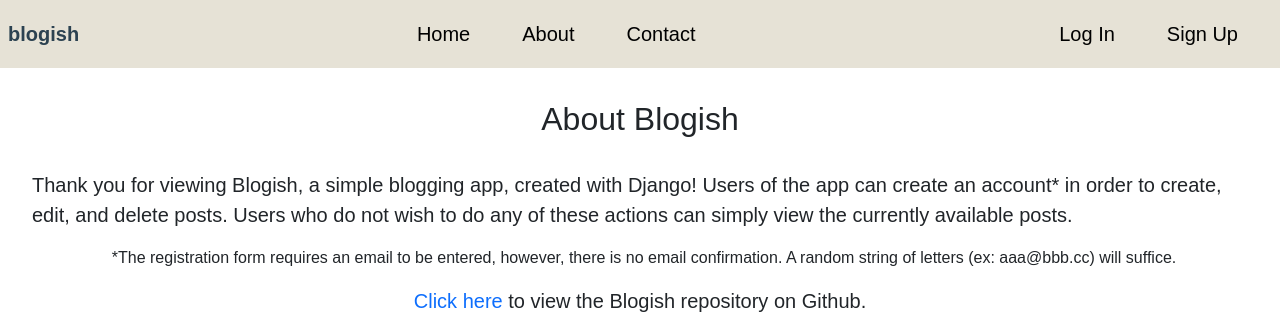
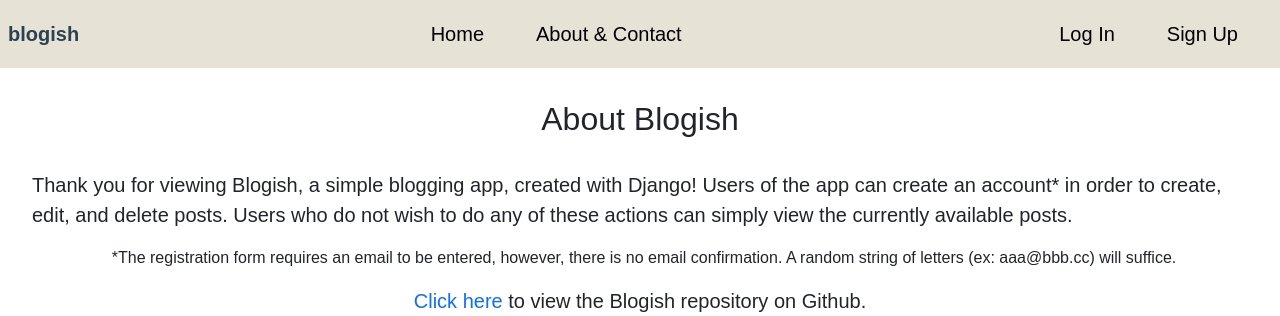
Before and after one commit to codebygrace/blogish, a Django app: page /about-contact/ in a window 1280 px wide. Shown: the top 316 px of the page. Run offline with Django 4.2, Linux system fonts and the light colour scheme; some libraries are stand-ins or nearby versions; some web fonts are replaced.

Commit message:
adjusted base.html structure and main page card component sizing

```diff
--- a/blogposts/static/css/main.css
+++ b/blogposts/static/css/main.css
@@ -107,6 +107,7 @@
 }
 
 .card-container {
+    width: 99%;
     margin: auto 2rem;
     flex-wrap: wrap;
     justify-content: center;
@@ -118,7 +119,7 @@
     border: 5px solid #2C4251;
     border-radius: 15px;
     padding: 1rem;
-    width: 25%;
+    width: 20%;
     overflow-wrap: break-word;
     flex-direction: column;
     justify-content: center;
--- a/blogposts/static/css/media.css
+++ b/blogposts/static/css/media.css
@@ -26,7 +26,7 @@
 @media screen and (max-width: 768px) {
     /* MAIN */
     .card-item {
-        width: 45%;
+        width: 40%;
     }
 
     /* ACCOUNTS */
--- a/blogposts/templates/base.html
+++ b/blogposts/templates/base.html
@@ -36,10 +36,7 @@
                         <a class="nav-link" aria-current="page" href="{% url 'index' %}">Home</a>
                     </li>
                     <li class="nav-item">
-                    <a class="nav-link" href="{% url 'about_contact' %}">About</a>
-                </li>
-                <li class="nav-item">
-                    <a class="nav-link" href="{% url 'about_contact' %}">Contact</a>
+                        <a class="nav-link" href="{% url 'about_contact' %}">About & Contact</a>
                     </li>
                 </ul>
                 <ul class="navbar-nav me-2 mb-1 mb-lg-0">
@@ -65,10 +62,7 @@
                         <a class="nav-link" aria-current="page" href="{% url 'index' %}">Home</a>
                     </li>
                     <li class="nav-item">
-                    <a class="nav-link" href="{% url 'about_contact' %}">About</a>
-                </li>
-                <li class="nav-item">
-                    <a class="nav-link" href="{% url 'about_contact' %}">Contact</a>
+                        <a class="nav-link" href="{% url 'about_contact' %}">About & Contact</a>
                     </li>
                 </ul>
                 <ul class="navbar-nav me-2 mb-1 mb-lg-0">
--- a/blogposts/templates/blogposts/about_contact.html
+++ b/blogposts/templates/blogposts/about_contact.html
@@ -3,7 +3,7 @@
 {% block title %} About & Contact - Blogish {% endblock %}
 
 {% block content %}
-    <div class="aux-container flex">
+    <div class="aux-container flex" id="about">
         <h2 class="aux-title">About Blogish</h2>
         <p class="aux-text">Thank you for viewing Blogish, a simple blogging app, created with Django! Users of the app can create an account* in order to create, edit, and delete posts. Users who do not wish to do any of these actions can simply view the currently available posts.</p>
         <p class="fine-text">*The registration form requires an email to be entered, however, there is no email confirmation. A random string of letters (ex: aaa@bbb.cc) will suffice.</p>
@@ -12,7 +12,7 @@
         </p>
     </div>
 
-    <div class="aux-container flex">
+    <div class="aux-container flex" id="contact">
         <h2 class="aux-title">Contact</h2>
         <p class="aux-text">You can contact the admin of Blogish via:</p>
             <div class="contact-items flex">
```
Lines whose indentation alone changed are shown as unchanged.
